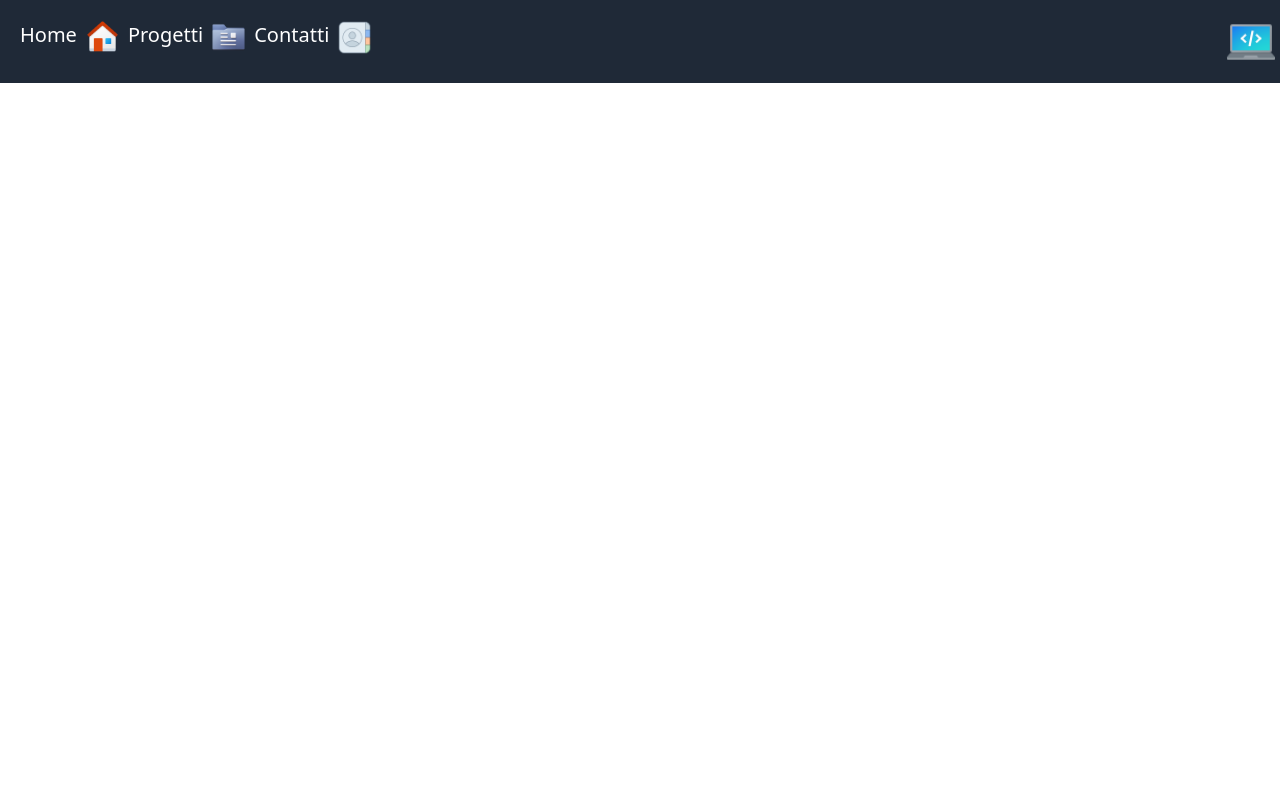
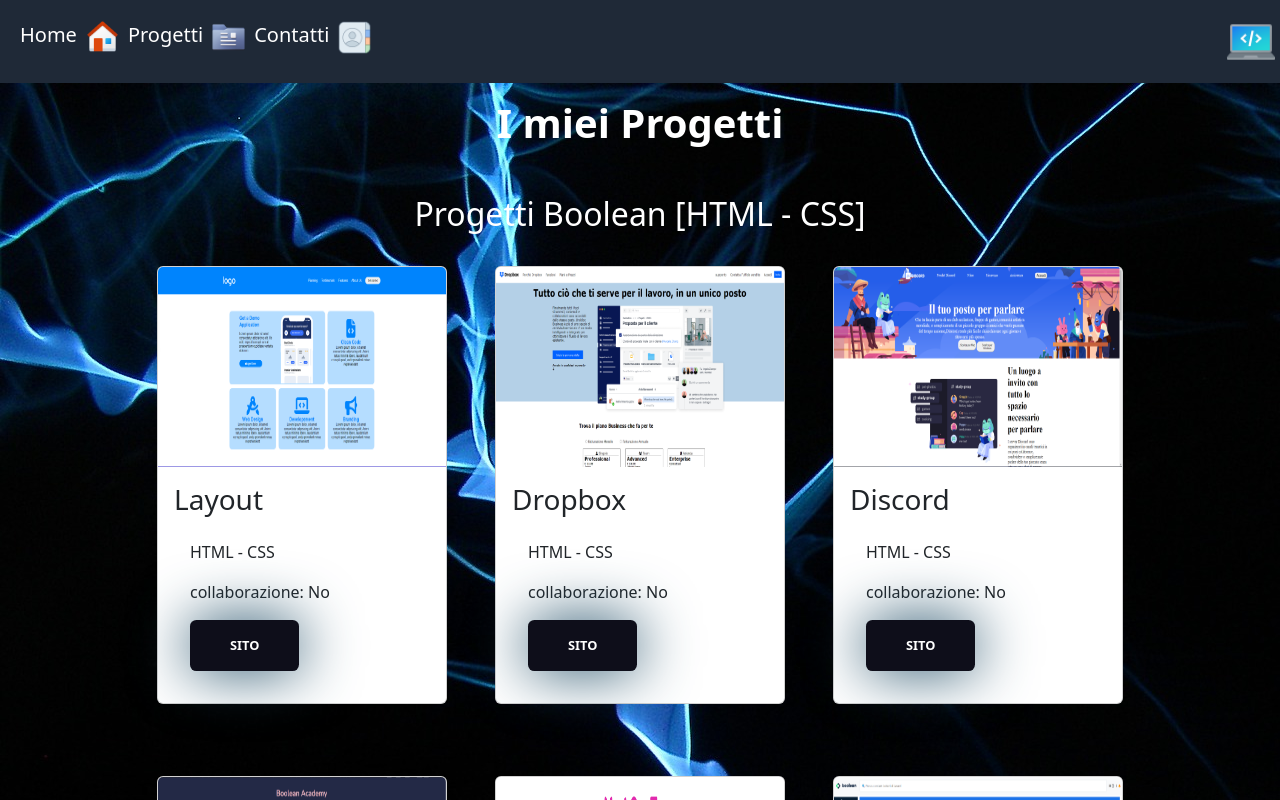
Before and after one commit to VincenzoMinardi/PortFolio, a Vue app: page /projects in a window 1280 px wide. Shown: the top 800 px of the page. Built offline with nearby package versions, Linux system fonts and the light colour scheme.

Commit message:
fix name file

```diff
--- a/src/router.js
+++ b/src/router.js
@@ -1,6 +1,6 @@
 import { createRouter, createWebHistory } from "vue-router";
-import Information from "./views/Information.vue";
-import Project from "./views/Project.vue";
+import informations from "./views/Informations.vue";
+import Projects from "./views/Projects.vue";
 import Contacts from "./views/Contacts.vue";
 
 const router = createRouter({
@@ -8,13 +8,13 @@
   routes: [
     {
       path: "/",
-      name: "information",
-      component: Information,
+      name: "informations",
+      component: informations,
     },
     {
-      path: "/project",
-      name: "project",
-      component: Project,
+      path: "/projects",
+      name: "projects",
+      component: Projects,
     },
     {
       path: "/contacts",
--- a/src/views/Information.vue
+++ b/src/views/Informations.vue
@@ -61,11 +61,11 @@
                 </div>
             </div>
             <div class="d-flex justify-content-center gap-3 mt-5 ms-5">
-                <router-link to="/project">
-                    <button a="/project" class="btn text-center p-4">Progetti</button>
+                <router-link to="/projects">
+                    <button class="btn text-center p-4">Progetti</button>
                 </router-link>
                 <router-link to="/contacts">
-                    <button a="/project" class="btn text-center p-4">Contatti</button>
+                    <button class="btn text-center p-4">Contatti</button>
                 </router-link>
                 <router-view></router-view>
             </div>
--- a/src/views/Project.vue
+++ b/src/views/Projects.vue
@@ -186,7 +186,7 @@
 
                         {
                             id: 8,
-                            image: "./img/form-treno.png",
+                            image: "./img_project/form-treno.png",
                             name: "Form-treno",
                             technologies: "HTML - CSS - JAVASCRIPT",
                             collaborators: "No",
@@ -469,7 +469,9 @@
                             <div class="card-body">
                                 <p>{{ project.technologies }}</p>
                                 <p> collaborazione: {{ project.collaborators }}</p>
-                                <a :href="project.link" class="card-link">Sito</a>
+                                <button class="btn text-center">
+                                    <a :href="project.link" class="card-link">Sito</a>
+                                </button>
                             </div>
                         </div>
                     </div>
@@ -507,4 +509,38 @@
 .card:hover {
     transform: translateY(40px);
 }
+
+.card-link {
+    text-align: none;
+    color: white;
+    text-decoration: none;
+}
+
+/* style buttons */
+
+.btn {
+    font-size: .8rem;
+    padding: 1rem 2.5rem;
+    border: none;
+    outline: none;
+    border-radius: 0.4rem;
+    cursor: pointer;
+    text-transform: uppercase;
+    background-color: rgb(14, 14, 26);
+    color: rgb(234, 234, 234);
+    font-weight: 700;
+    transition: 0.6s;
+    box-shadow: 0px 0px 60px #1f4c65;
+
+}
+
+.btn:active {
+    scale: 0.92;
+}
+
+.btn:hover {
+    background: rgb(2, 29, 78);
+    background: linear-gradient(270deg, rgba(2, 29, 78, 0.681) 0%, rgba(31, 215, 232, 0.873) 60%);
+    color: rgb(4, 4, 38);
+}
 </style>
```
